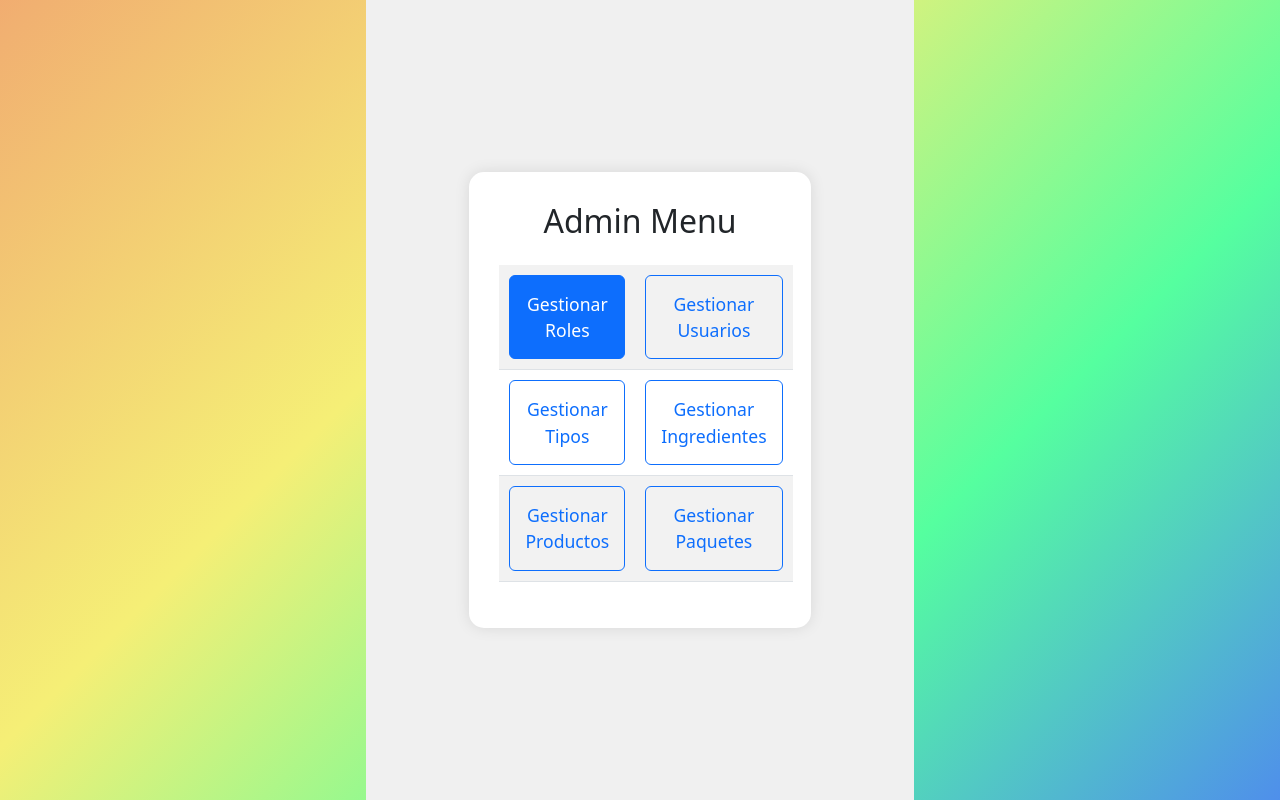
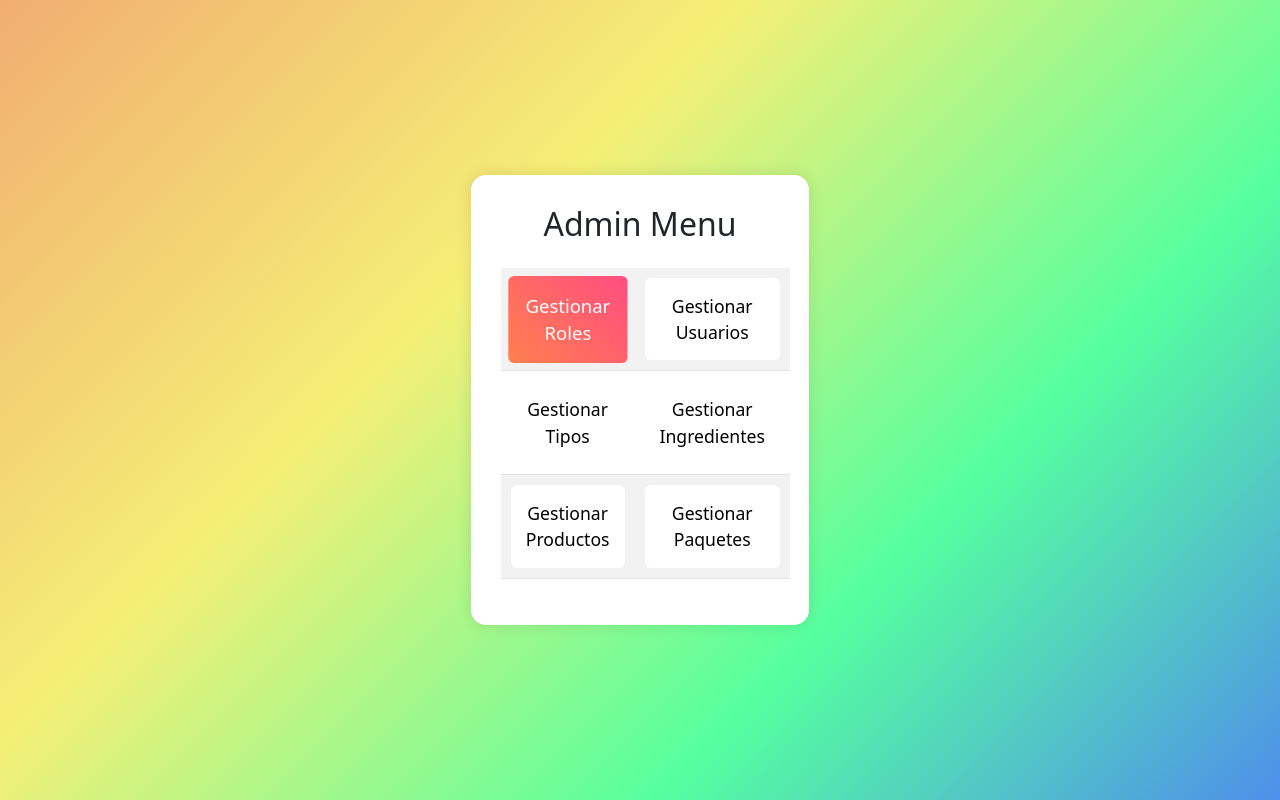
Before and after one commit to artissce/Proyecto_Waffles_React, a React (Create React App) app in the folder proyecto/: page /admin in a window 1280 px wide. In both pictures the pointer is over the link "Gestionar Roles". Built offline with nearby package versions, Linux system fonts and the light colour scheme.

Commit message:
intento de cambio de estilo

```diff
--- a/proyecto/src/components/admin/MenuAdmin.jsx
+++ b/proyecto/src/components/admin/MenuAdmin.jsx
@@ -1,11 +1,12 @@
 import React from 'react';
 import { Link } from 'react-router-dom';
 import './css/MenuAdmin.css'; // Archivo CSS para estilos personalizados
+import Container from '../Container';
 
 const MenuAdmin = () => {
     return (
-        <div className="container-fluid d-flex justify-content-center align-items-center" style={{ minHeight: '100vh', backgroundColor: '#f0f0f0' }}>
-            <div className="row justify-content-center">
+
+        <div className="row justify-content-center">
                 <div className="col-12 col-md-10 col-lg-8">
                     <div className="menu-admin-container">
                         <h2 className="text-center mb-4">Admin Menu</h2>
@@ -28,7 +29,6 @@ const MenuAdmin = () => {
                     </div>
                 </div>
             </div>
-        </div>
     );
 };
 
--- a/proyecto/src/components/admin/css/MenuAdmin.css
+++ b/proyecto/src/components/admin/css/MenuAdmin.css
@@ -14,4 +14,18 @@
     width: 100%;
     padding: 15px;
     font-size: 1.1rem;
+    background: white; /* Fondo blanco inicialmente */
+    color: black; /* Color del texto */
+    border: none;
+    transition: background 0.5s, color 0.5s, transform 0.5s;
 }
+
+.menu-table .btn:hover,
+.menu-table .btn:focus {
+    background: linear-gradient(45deg, #ffa726, #ff438b); /* Gradiente animado */
+    background-size: 200% 200%;
+    color: white; /* Color del texto cuando se pasa el cursor */
+    background-position: right center; /* Cambia la posición del gradiente */
+    transform: scale(1.05);
+    outline: none;
+}
```
